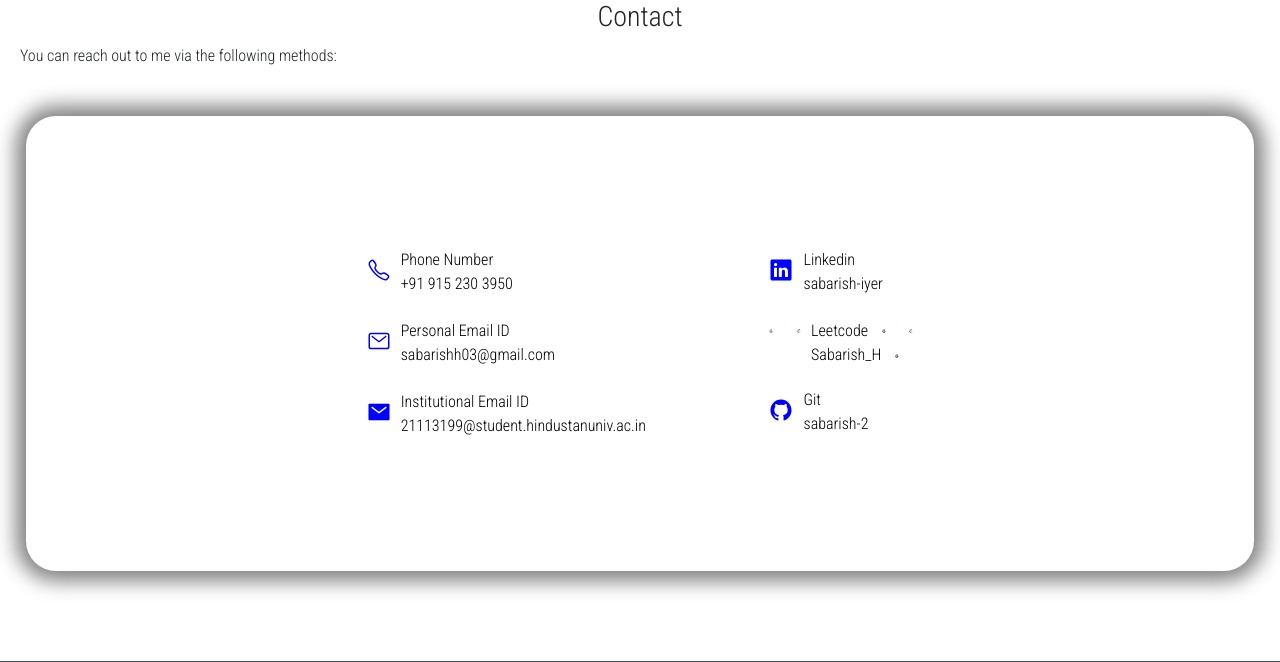
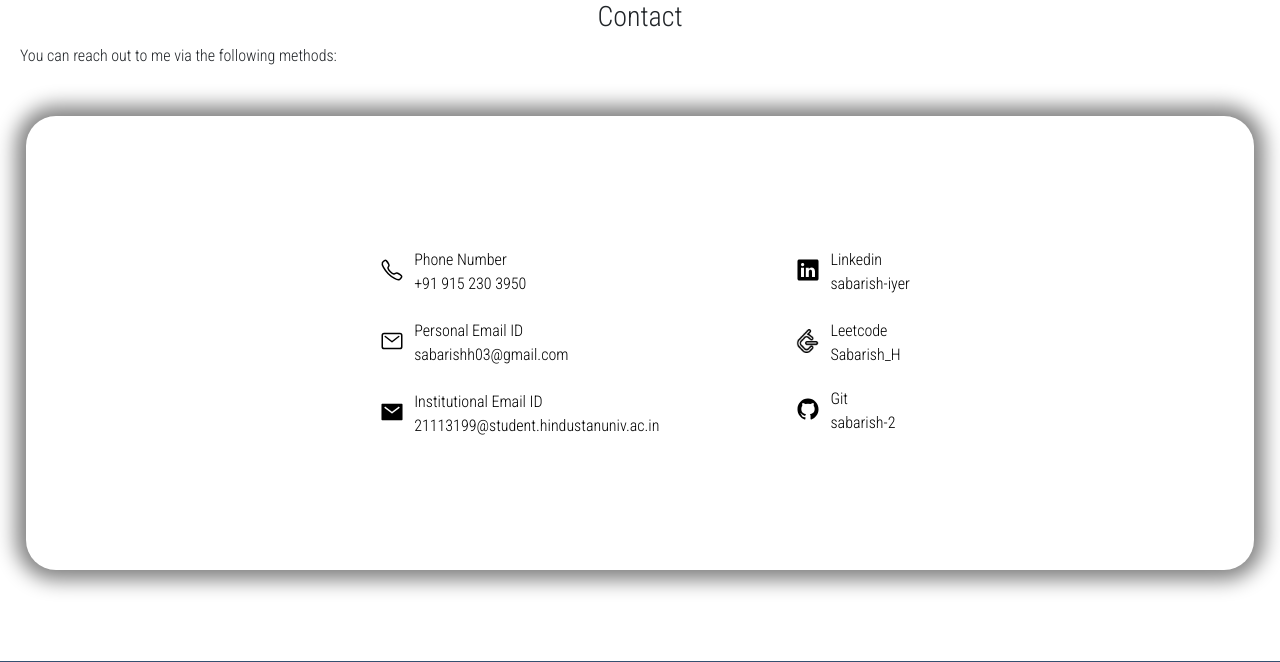
Before and after one commit to Sabarish-2/Portfolio, a Flask app: page /contact in a window 1280 px wide. Shown: the part 76-738 px from the top of the page. Run offline with Flask 3, Linux system fonts and the light colour scheme; some libraries are stand-ins or nearby versions.

Commit message:
icon arr

```diff
--- a/api/static/styles.css
+++ b/api/static/styles.css
@@ -301,10 +301,16 @@ footer {
 }
 
 a ion-icon, #icon {
-    color: blue;
+    color: black;
 }
 
-ion-icon, #icon {
+#icon {
+    height: 24px;
+    width: 24px;
+    margin: 10px;
+}
+
+ion-icon{
     height: 24px;
     width: 24px;
     padding: 10px;
--- a/api/templates/contact.html
+++ b/api/templates/contact.html
@@ -69,18 +69,13 @@
                         </li>
                         <li>
                             <div>
-                                <img src="{{url_for('static', filename='img/leetcode(1).png')}}" alt="Leetcode Icon" id="icon">
                                 <a href="https://leetcode.com/Sabarish_H/">
-                                    <img src="{{url_for('static', filename='img/leetcode(2).png')}}" alt="Leetcode Icon" id="icon">
-                                    <!-- <i class="fa-fa-code"></i> -->
+                                    <img src="{{url_for('static', filename='img/leetcode.png')}}" alt="Leetcode Icon" id="icon">
                                 </div>
                                 <div class="handle">
                                     Leetcode
-                                    <img src="{{url_for('static', filename='img/leetcode(3).png')}}" alt="Leetcode Icon" id="icon">
-                                    <img src="{{url_for('static', filename='img/leetcode(4).png')}}" alt="Leetcode Icon" id="icon">
                                     <br>
                                     Sabarish_H
-                                    <img src="{{url_for('static', filename='img/leetcode.png')}}" alt="Leetcode Icon" id="icon">
                                 </a>
                             </div>
                         </li>
```
